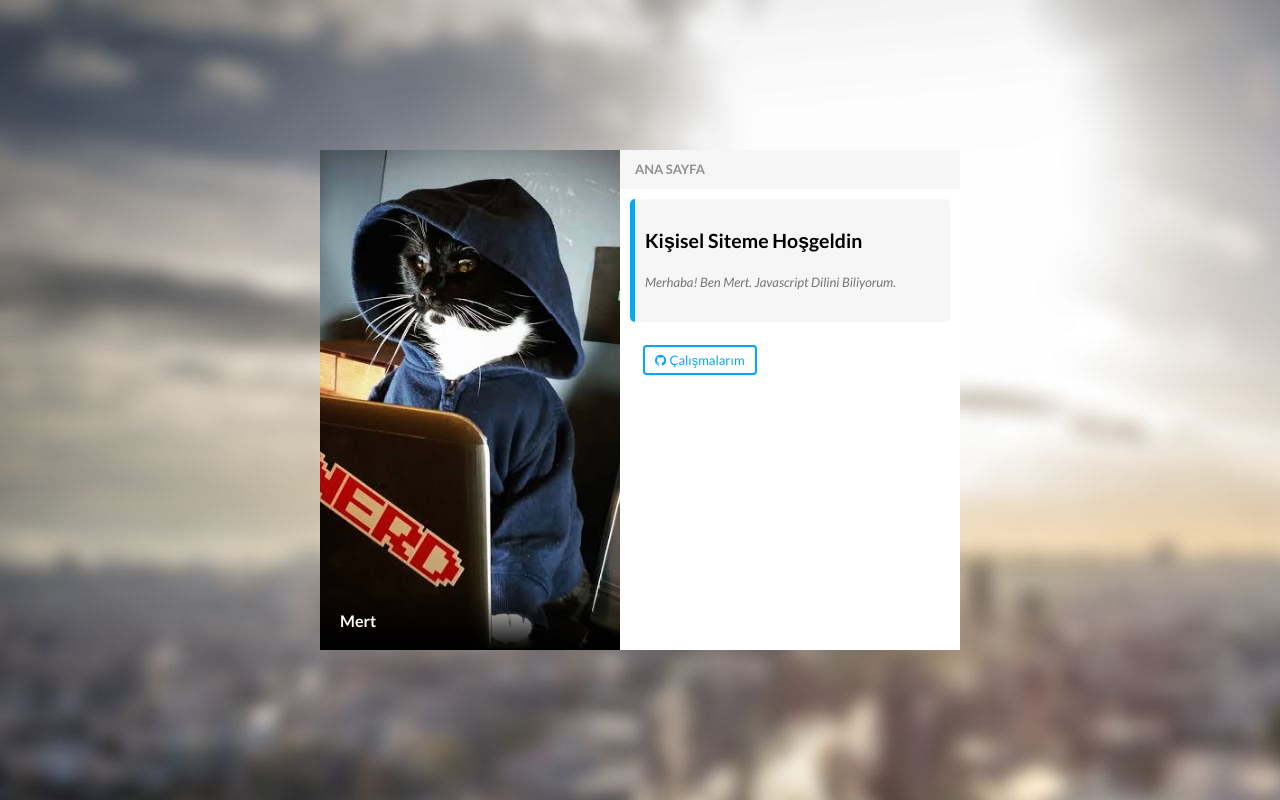
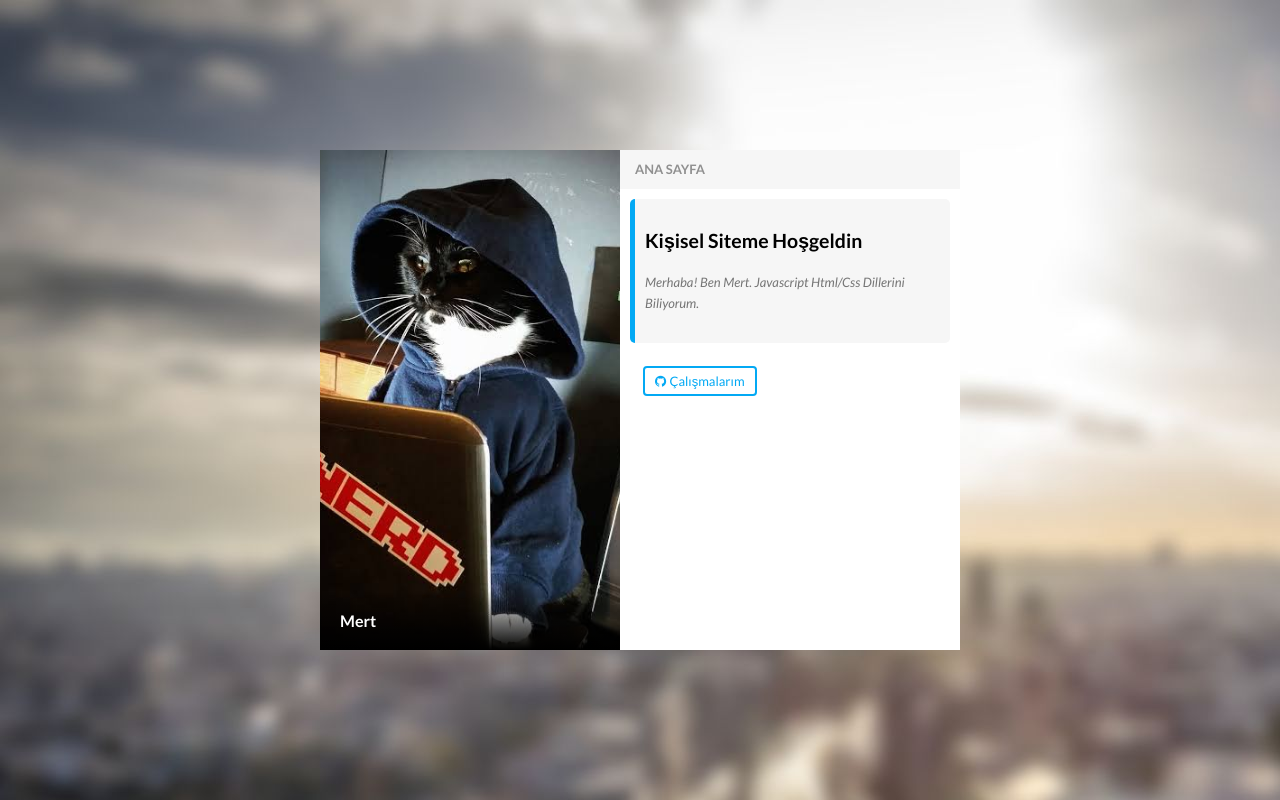
Before and after one commit to mertcelik2196/mertcelik2196.github.io, a plain HTML site: page index.html in a window 1280 px wide. Drawn offline with Linux system fonts and the light colour scheme.

Commit message:
Update index.html

```diff
--- a/index.html
+++ b/index.html
@@ -27,7 +27,7 @@
 			<div class="box">
 			<h1>Kişisel Siteme Hoşgeldin</h1>
 			<span class="text">
-				Merhaba! Ben Mert. Javascript Dilini Biliyorum.
+				Merhaba! Ben Mert. Javascript Html/Css Dillerini Biliyorum.
 			</span>
 			<div class="signature"></div>
 			</div>
```
